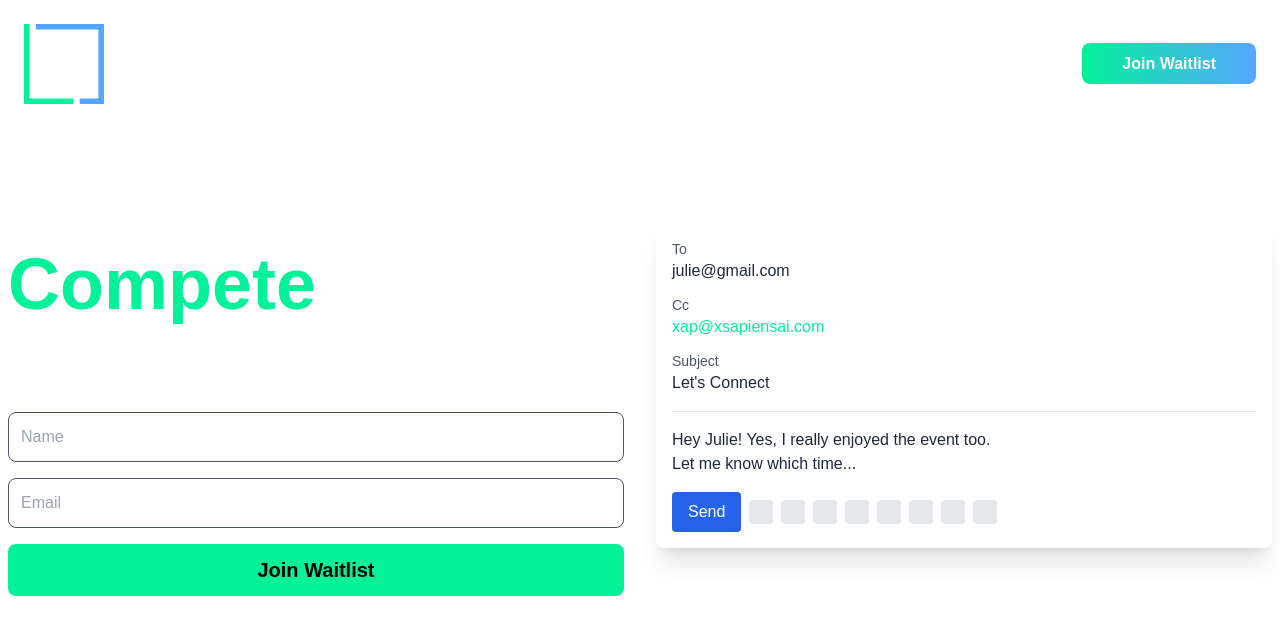
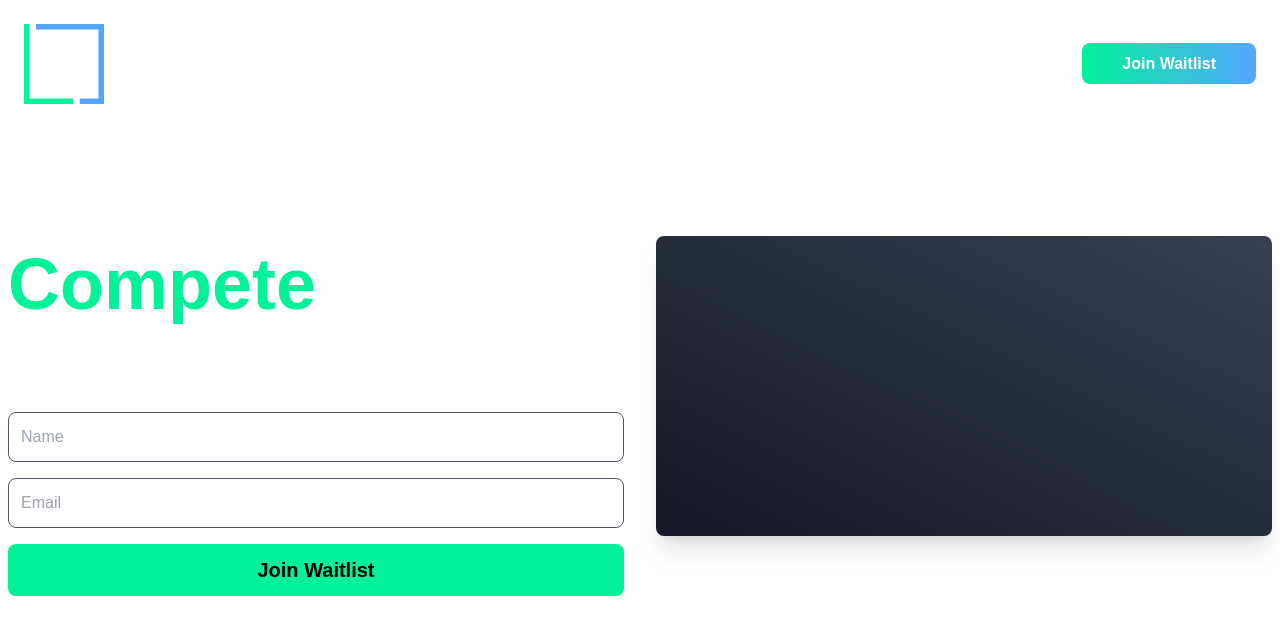
Before and after one commit to Rivals-App/rivals-landing, a Next.js app: page / in a window 1280 px wide. Shown: the top 634 px of the page. Built offline with nearby package versions, Linux system fonts and the light colour scheme.

Commit message:
blank space for animation

```diff
--- a/app/page.tsx
+++ b/app/page.tsx
@@ -24,38 +24,8 @@ const HomePage = () => {
 
           {/* Right Column - Email Mockup */}
           <div className="hidden md:block">
-            <div className="bg-white rounded-lg shadow-xl p-4 text-gray-800">
-              <div className="border-b pb-4 mb-4">
-                <div className="mb-3">
-                  <div className="text-sm text-gray-600">To</div>
-                  <div>julie@gmail.com</div>
-                </div>
-                <div className="mb-3">
-                  <div className="text-sm text-gray-600">Cc</div>
-                  <div className="text-[#02F199]">xap@xsapiensai.com</div>
-                </div>
-                <div>
-                  <div className="text-sm text-gray-600">Subject</div>
-                  <div>Let's Connect</div>
-                </div>
-              </div>
-              <div className="mb-4">
-                Hey Julie! Yes, I really enjoyed the event too.
-                <br />
-                Let me know which time...
-              </div>
-              <div className="flex items-center gap-2">
-                <button className="bg-blue-600 text-white px-4 py-2 rounded">
-                  Send
-                </button>
-                <div className="flex gap-2">
-                  {Array(8)
-                    .fill(null)
-                    .map((_, i) => (
-                      <div key={i} className="w-6 h-6 bg-gray-200 rounded" />
-                    ))}
-                </div>
-              </div>
+            <div className="bg-gradient-to-tr from-gray-900 to-gray-700 h-[300px] rounded-lg shadow-xl p-4 text-gray-800">
+
             </div>
           </div>
         </section>
```
